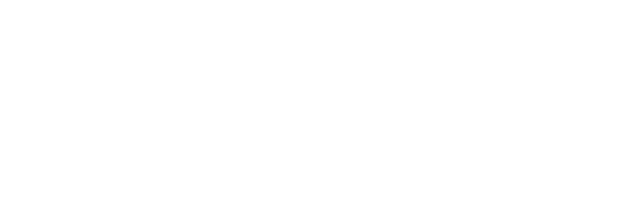
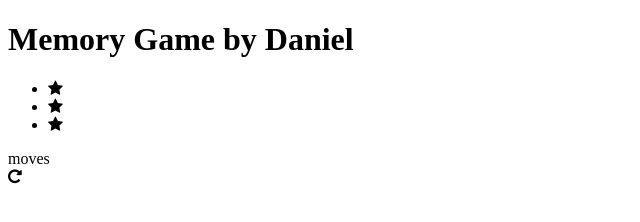
Before and after one commit to DaniTOLETUM/memory-game, a plain HTML site: page index.html in a window 1280 px wide. Shown: the whole page, without its empty margins (0-640 px from the left). Drawn offline with Linux system fonts and the light colour scheme; a web font is replaced by a local one.

Commit message:
setting the header

```diff
--- a/index.html
+++ b/index.html
@@ -5,8 +5,37 @@
     <meta http-equiv="X-UA-Compatible" content="IE=edge" />
     <meta name="viewport" content="width=device-width, initial-scale=1.0" />
     <title>Memory Game</title>
+    <link
+      rel="stylesheet prefetch"
+      href="https://maxcdn.bootstrapcdn.com/font-awesome/4.6.1/css/font-awesome.min.css"
+    />
+    <link
+      rel="stylesheet prefetch"
+      href="https://fonts.googleapis.com/css?family=Coda"
+    />
     <link rel="stylesheet" href="style.css" />
     <script src="/app.js"></script>
   </head>
-  <body></body>
+  <body>
+    <div class="container">
+      <header>
+        <h1>Memory Game by Daniel</h1>
+      </header>
+      <section class="score-panel">
+        <ul class="stars">
+          <li><i class="fa fa-star"></i></li>
+          <li><i class="fa fa-star"></i></li>
+          <li><i class="fa fa-star"></i></li>
+        </ul>
+
+        <span class="moves">moves</span>
+
+        <div class="timer"></div>
+
+        <div class="restart">
+          <i class="fa fa-repeat"></i>
+        </div>
+      </section>
+    </div>
+  </body>
 </html>
```
